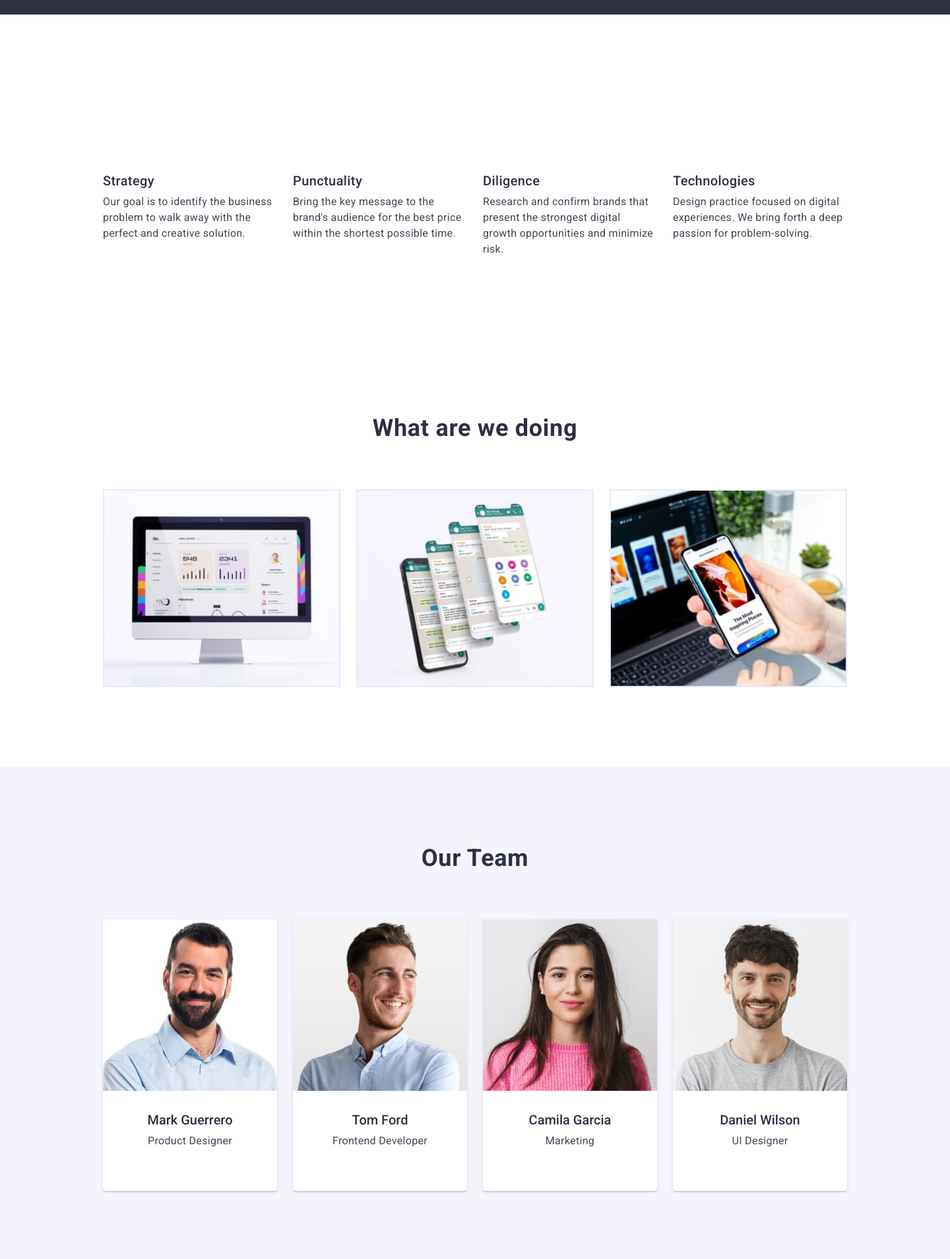
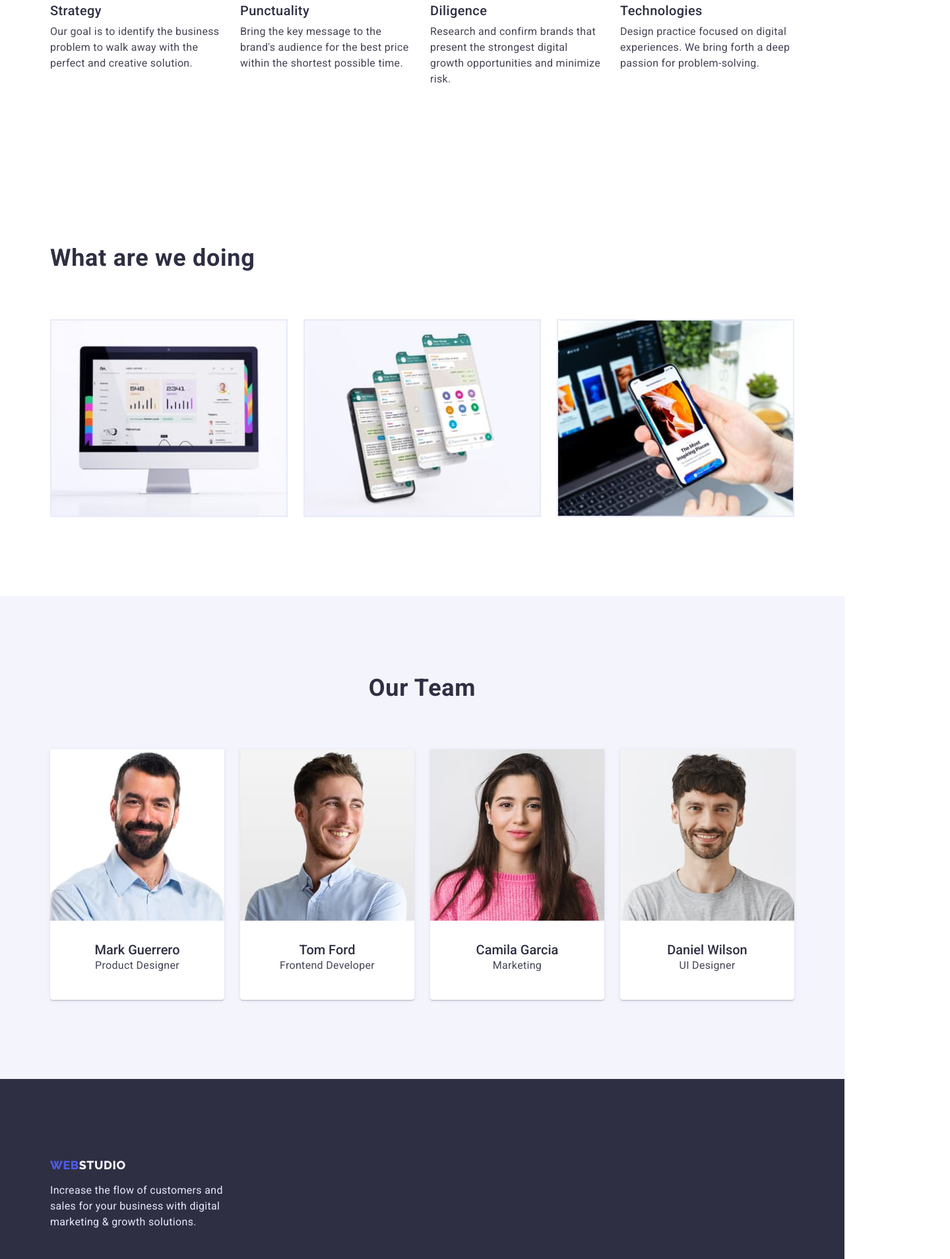
Before and after one commit to Cooktypeset/goit-markup-hw-03, a plain HTML site: page index.html in a window 1280 px wide. Shown: the part 651-2560 px from the top of the page at 66% size, 1440 px wide, since content can reach past the window. Drawn offline with nearby package versions, Linux system fonts and the light colour scheme.

Commit message:
upgrcss
minus margin, +padding

```diff
--- a/css/styles.css
+++ b/css/styles.css
@@ -73,7 +73,7 @@ button {
 .menu-item:not(:last-child) {
   margin-right: 40px;
 }
-.mail {
+.address-content {
   margin-left: 332px;
 }
 .phone-number {
@@ -91,29 +91,21 @@ button {
   display: flex;
   justify-content: center;
   align-items: center;
-  height: 600px;
-  width: 1440px;
+  flex-direction: column;
 }
 .modal-btn {
   display: flex;
   align-items: center;
-  margin-top: 356px;
-  margin-bottom: 188px;
 }
 .page-start-container {
   display: flex;
 }
-.container-start {
-  display: flex;
-  flex-wrap: wrap;
-}
-.start-container-item {
+.start-item {
   display: flex;
   gap: 24px;
 }
 .start-paragraph {
   margin-bottom: 8px;
-  margin-top: 120px;
 }
 .page-content-container {
   display: flex;
@@ -121,42 +113,36 @@ button {
 }
 .content-container-item {
   display: flex;
+  justify-content: center;
 }
 .content-item:not(:nth-child(3n)) {
   margin-right: 24px;
 }
 .subject {
   text-align: center;
-  margin-top: 0;
   margin-bottom: 72px;
-}
-.page-aside-container {
-  display: flex;
-  flex-wrap: wrap;
 }
 .aside-container-item {
   display: flex;
+  gap: 24px;
 }
 .aside-item {
   padding: 0px 0px 32px;
   flex-direction: column;
   background-color: var(--phon-white-color);
-  gap: 24px;
   box-shadow: 0px 1px 6px rgba(46, 47, 66, 0.08),
     0px 1px 1px rgba(46, 47, 66, 0.16), 0px 2px 1px rgba(46, 47, 66, 0.08);
   border-radius: 0px 0px 4px 4px;
 }
+.container-subtitle-aside {
+  padding-top: 32px;
+  padding-bottom: 8px;
+}
 
-.aside-item:not(:nth-child(4n)) {
-  margin-right: 24px;
-}
 .subtitle {
-  margin-top: 32px;
-  margin-bottom: 8px;
   text-align: center;
 }
 .aside-desc {
-  margin-bottom: 32px;
   text-align: center;
 }
 
@@ -171,9 +157,11 @@ button {
   display: flex;
   align-items: center;
 }
-
-.buttons-item:not(:last-child) {
-  margin-right: 24px;
+.images {
+  display: flex;
+  column-gap: 24px;
+  row-gap: 48px;
+  flex-wrap: wrap;
 }
 .page-picture-container {
   display: flex;
@@ -182,9 +170,6 @@ button {
 .picture-container-item {
   display: flex;
   flex-wrap: wrap;
-}
-.picture-item:not(:nth-child(3n)) {
-  margin-right: 24px;
 }
 .images-subject {
   margin-bottom: 8px;
@@ -198,7 +183,6 @@ button {
   transform: rotate(-0.07deg);
   margin-left: auto;
   margin-right: auto;
-  width: 1440px;
 }
 .logo-span {
   color: var(--ocean-color);
@@ -251,7 +235,6 @@ button {
   background: var(--main-title-color);
   margin-left: auto;
   margin-right: auto;
-  width: 1440px;
 }
 .hero {
   width: 496px;
@@ -267,7 +250,6 @@ button {
   flex-direction: row;
   padding: 16px 32px;
   gap: 10px;
-  position: absolute;
   background: var(--ocean-color);
   box-shadow: 0px 4px 4px rgba(0, 0, 0, 0.15);
   border-radius: 4px;
@@ -295,11 +277,6 @@ button {
   background: var(--ocean-color);
 }
 /*=====================================SECTION2==============================*/
-.start {
-  width: 1440px;
-  margin-left: auto;
-  margin-right: auto;
-}
 .start-paragraph-text {
   width: 264px;
 }
@@ -315,11 +292,7 @@ button {
   color: var(--main-color);
 }
 /*=====================================SECTION3=============================*/
-.content {
-  width: 1440px;
-  margin-left: auto;
-  margin-right: auto;
-}
+
 .subject {
   font-weight: 700;
   font-size: 36px;
@@ -354,17 +327,10 @@ button {
 }
 .aside {
   background-color: var(--phon-special-color);
-  margin-left: auto;
-  margin-right: auto;
-  width: 1440px;
 }
 /*================================FOOTER=====================================*/
 .holder {
-  width: 1440px;
   background: var(--main-title-color);
-  margin-left: auto;
-  margin-right: auto;
-  top: 1764px;
 }
 .holder-span {
   font-family: 'Raleway', sans-serif;
@@ -377,12 +343,10 @@ button {
   line-height: 1.5;
   letter-spacing: 0.02em;
   color: var(--additional-color);
-  margin-top: 16px;
+  padding-top: 16px;
   width: 264px;
 }
-.page-footer-holder {
-  margin-left: 156px;
-}
+
 /* ==========================================PORTFOLIO===================================== */
 /* HEADER IN STUDIO */
 .visually-hidden {
@@ -396,11 +360,6 @@ button {
   clip-path: inset(100%);
   clip: rect(0 0 0 0);
   overflow: hidden;
-}
-.section-portfolio {
-  width: 1440px;
-  margin-left: auto;
-  margin-right: auto;
 }
 .modal-button {
   border: 1px solid var(--additional-color);
@@ -427,8 +386,6 @@ button {
   background: var(--phon-white-color);
   border: 1px solid var(--additional-color);
   border-top: none;
-  width: 360px;
-  margin-bottom: 48px;
   padding: 32px 16px;
 }
 .images-subject {
--- a/index.html
+++ b/index.html
@@ -40,7 +40,7 @@
             </li>
           </ul>
         </nav>
-        <address>
+        <address class="address-content">
           <ul class="list contact">
             <li>
               <a class="link mail address" href="mailto:info@devstudio.com"
@@ -59,7 +59,7 @@
     <!--PAGE-->
     <main>
       <!--SECTION1-->
-      <section class="hero-background">
+      <section class="hero-background section">
         <div class="container page-hero-container">
           <h1 class="hero">Effective Solutions for Your Business</h1>
           <button class="modal-btn modal-text" type="button">
@@ -67,52 +67,47 @@
           </button>
         </div>
       </section>
-      <!--------------------------SECTION2------------------------------>
+      <!-- SECTION2 -->
       <section class="start section">
         <div class="container page-start-container">
           <h2 class="visually-hidden">Qualities</h2>
-          <div class="container-start">
-            <ul class="list">
-              <div class="start-container-item">
+          <ul class="list start-item">
             <li class="start-paragraph-text">
               <h3 class="start-paragraph">Strategy</h3>
               <p class="start-text">
-                    Our goal is to identify the business problem to walk away
-                    with the perfect and creative solution.
+                Our goal is to identify the business problem to walk away with
+                the perfect and creative solution.
               </p>
             </li>
             <li class="start-paragraph-text">
               <h3 class="start-paragraph">Punctuality</h3>
               <p class="start-text">
-                    Bring the key message to the brand's audience for the best
-                    price within the shortest possible time.
+                Bring the key message to the brand's audience for the best price
+                within the shortest possible time.
               </p>
             </li>
             <li class="start-paragraph-text">
               <h3 class="start-paragraph">Diligence</h3>
               <p class="start-text">
-                    Research and confirm brands that present the strongest
-                    digital growth opportunities and minimize risk.
+                Research and confirm brands that present the strongest digital
+                growth opportunities and minimize risk.
               </p>
             </li>
             <li class="start-paragraph-text">
               <h3 class="start-paragraph">Technologies</h3>
               <p class="start-text">
-                    Design practice focused on digital experiences. We bring
-                    forth a deep passion for problem-solving.
+                Design practice focused on digital experiences. We bring forth a
+                deep passion for problem-solving.
               </p>
             </li>
-              </div>
           </ul>
         </div>
-        </div>
       </section>
-      <!-----------------------------------SECTION3------------------------------>
+      <!-- SECTION3 -->
       <section class="content section">
+        <div class="container page-content-container">
           <h2 class="subject">What are we doing</h2>
-        <div class="container page-content-container">
-          <ul class="list">
-            <div class="content-container-item">
+          <ul class="list content-container-item">
             <li class="content-item">
               <img
                 class="content-pic"
@@ -137,16 +132,14 @@
                 width="360"
               />
             </li>
-            </div>
           </ul>
         </div>
       </section>
-      <!---------------------------SECTION4--------------------------------->
+      <!-- SECTION4 -->
       <section class="aside section">
+        <div class="container">
           <h2 class="subject">Our Team</h2>
-        <div class="container page-aside-container">
-          <ul class="list">
-            <div class="aside-container-item">
+          <ul class="list aside-container-item">
             <li class="aside-item">
               <img
                 class="aside-pic"
@@ -166,8 +159,10 @@
                 alt="man"
                 width="264"
               />
+              <div class="container-subtitle-aside">
                 <h3 class="subtitle">Tom Ford</h3>
                 <p class="aside-desc">Frontend Developer</p>
+              </div>
             </li>
             <li class="aside-item">
               <img
@@ -176,8 +171,10 @@
                 alt="nice woman"
                 width="264"
               />
+              <div class="container-subtitle-aside">
                 <h3 class="subtitle">Camila Garcia</h3>
                 <p class="aside-desc">Marketing</p>
+              </div>
             </li>
             <li class="aside-item">
               <img
@@ -186,17 +183,18 @@
                 alt="man"
                 width="264"
               />
+              <div class="container-subtitle-aside">
                 <h3 class="subtitle">Daniel Wilson</h3>
                 <p class="aside-desc">UI Designer</p>
+              </div>
             </li>
-            </div>
           </ul>
         </div>
       </section>
     </main>
     <!--FOOTER-->
     <footer class="holder section">
-      <div class="page-footer-holder">
+      <div class="page-footer-holder container">
         <a class="link logo" href="./index.html"
           ><span class="logo-span">Web</span>
           <span class="holder-span">Studio</span>
```
Also changed, not shown: portfolio.html (+8 -12 lines). Lines whose indentation alone changed are shown as unchanged.
